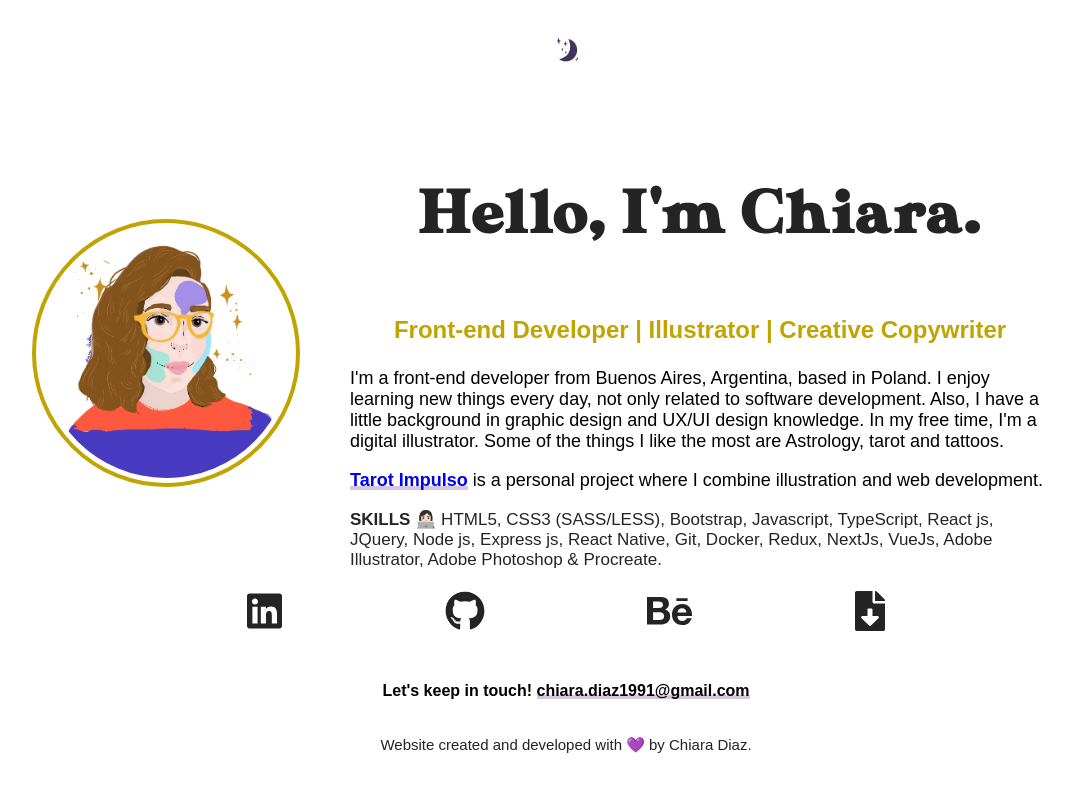
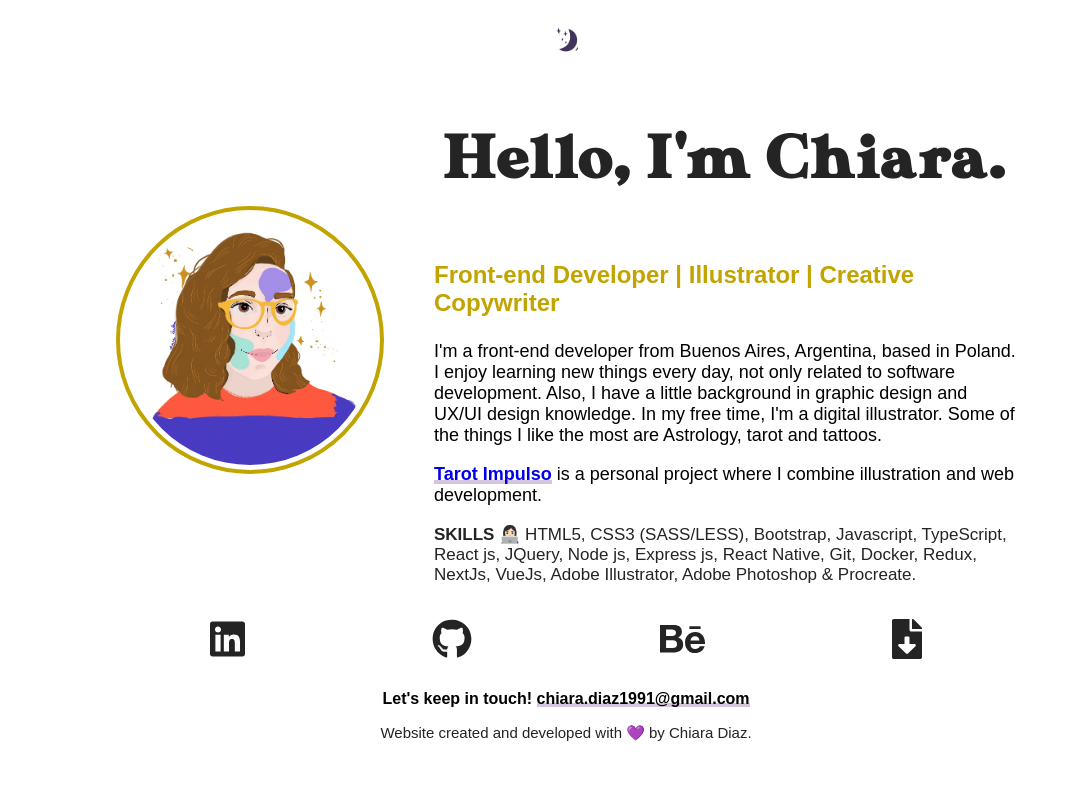
Before and after one commit to chiaradiaz1991/chiara-landing, a React (Create React App) app: page / in a window 1280 px wide. Shown: the top 792 px of the page, without its empty margins (74-1143 px from the left). Built offline with nearby package versions, Linux system fonts and the light colour scheme; a web font is replaced by a local one.

Commit message:
fix styles

```diff
--- a/src/App.scss
+++ b/src/App.scss
@@ -171,7 +171,6 @@ body {
       border-radius: 50%;
     }
     .left-container {
-      width: 60%;
       width: 300px;
       .about-me {
         .main-description {
@@ -276,9 +275,10 @@ body {
     padding: 0;
   }
   .App.light {
+    width: 100%;
+    margin: auto;
     .app-header {
       display: flex;
-      padding-top: 45px;
       .left-container {
         width: 600px;
         .second-description {
@@ -295,9 +295,10 @@ body {
     }
   }
   .App.dark {
+    width: 100%;
+    margin: auto;
     .app-header {
       display: flex;
-      padding-top: 45px;
       .left-container {
         width: 600px;
         .second-description {
@@ -321,52 +322,88 @@ body {
     padding: 0;
   }
   .App.light {
+    .button-toggle {
+      margin-top: 20px;
+    }
     .app-header {
+      width: 900px;
       display: flex;
       flex-direction: row;
       align-items: center;
+      padding-right: 0px;
+      padding-left: 0px;
+      padding-top: 0px;
       .left-container {
-        width: 800px;
+        margin-left: 50px;
+        .description {
+          text-align: left;
+        }
         .second-description {
           text-align: left;
+          margin-left: 0px;
+          margin-right: 0px;
           .skills {
             font-size: 17px;
             text-align: left;
+            margin-bottom: 30px;
           }
         }
       }
     }
     .links {
-      width: 800px;
+      width: 900px;
+      margin-bottom: 10px;
       .app-link {
         &:hover {
           animation: move 1.6s ease-out;
         }
       }
     }
+    .footer {
+      margin-bottom: 10px;
+      margin-top: 0px;
+    }
   }
   .App.dark {
+    .button-toggle {
+      margin-top: 20px;
+    }
     .app-header {
       display: flex;
       flex-direction: row;
+      width: 900px;
+      padding-right: 0px;
+      padding-left: 0px;
+      padding-top: 0px;
       .left-container {
-        width: 800px;
+        margin-left: 50px;
+        .description {
+          text-align: left;
+        }
         .second-description {
           text-align: left;
+          margin-left: 0px;
+          margin-right: 0px;
           .skills {
             font-size: 17px;
             text-align: left;
+            margin-bottom: 30px;
           }
         }
       }
     }
     .links {
-      width: 800px;
+      width: 900px;
+      margin-bottom: 10px;
       .app-link {
         &:hover {
           animation: move 1.6s ease-out;
         }
       }
+    }
+    .footer {
+      margin-bottom: 10px;
+      margin-top: 0px;
     }
   }
 }
```
